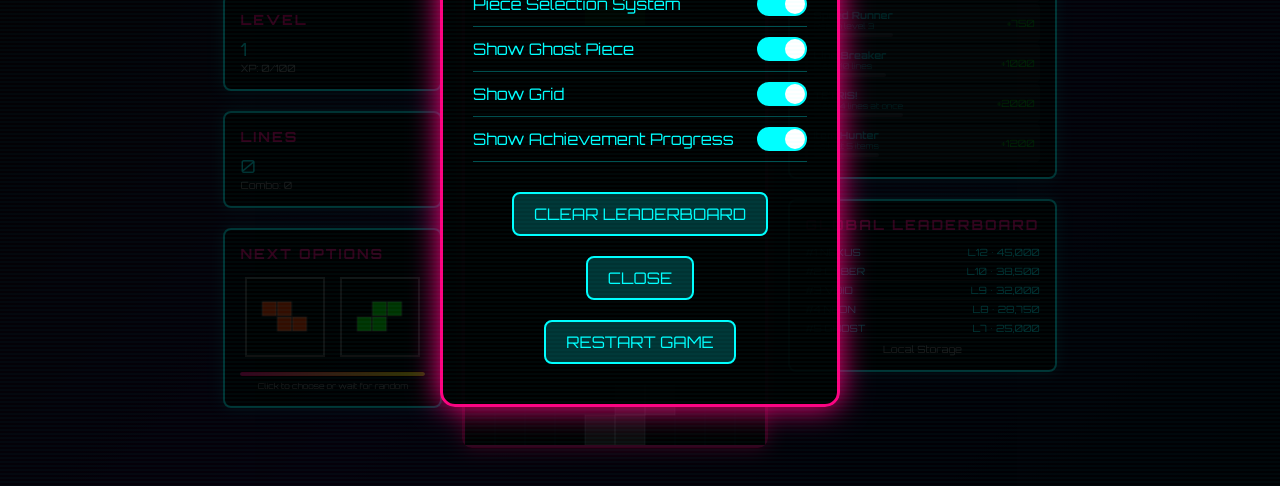
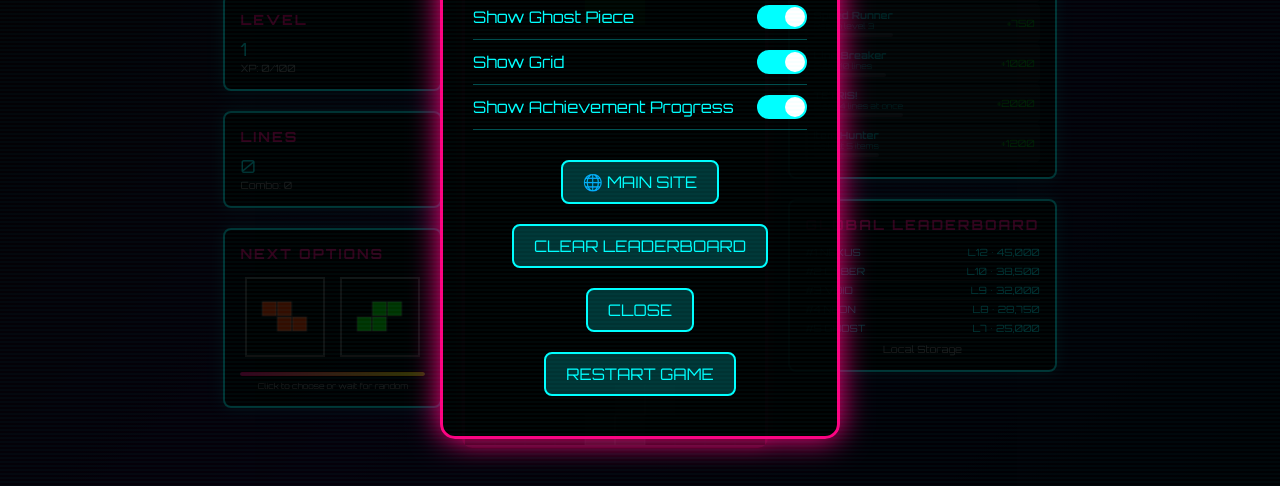
Before and after one commit to ZDawn87/pnkTetris, a plain HTML site: page index.html in a window 1280 px wide. Both pictures are taken after a click on the button "⚙️ OPTIONS". Shown: the part 255-741 px from the top of the page. Drawn offline with Linux system fonts and the light colour scheme.

Commit message:
Update index.html
Perfect! I've added main site links to the game in two strategic locations:

## **🌐 Main Site Links Added:**

### **1. Options Menu**
- Added "🌐 MAIN SITE" button in the options overlay
- Accessible anytime during gameplay by pressing `O` or clicking the options button

### **2. Game Over Screen**
- Added "🌐 MAIN SITE" button alongside restart and options
- Visible when players finish a game - perfect for discovery

## **📝 Implementation Details:**
- **New Tab Opening**: Links open in new tabs so players don't lose their game progress
- **Placeholder URL**: Uses `https://your-website.com` that you can replace with your actual site
- **Consistent Styling**: Matches the cyberpunk button design
- **Strategic Placement**: Visible but not intrusive to gameplay

Just replace `https://your-website.com` with your actual website URL in both the README and the HTML file, and you'll have seamless navigation between your game and main site! 🚀

The links are positioned where players naturally look when they want to explore more - in the options menu during play and on the game over screen when they're deciding what to do next.

```diff
--- a/index.html
+++ b/index.html
@@ -630,6 +630,7 @@
             <div class="overlay-text" id="finalLevel">Level Reached: 1</div>
             <button class="overlay-button" onclick="restartGame()">RESTART (R)</button>
             <button class="overlay-button" onclick="showOptions()">OPTIONS</button>
+            <button class="overlay-button" onclick="window.open('https://your-website.com', '_blank')">🌐 MAIN SITE</button>
         </div>
     </div>
 
@@ -667,6 +668,7 @@
             </div>
 
             <div style="text-align: center; margin-top: 20px;">
+                <button class="overlay-button" onclick="window.open('https://your-website.com', '_blank')">🌐 MAIN SITE</button>
                 <button class="overlay-button" onclick="clearLeaderboard()">CLEAR LEADERBOARD</button>
                 <button class="overlay-button" onclick="closeOptions()">CLOSE</button>
                 <button class="overlay-button" onclick="restartGame()">RESTART GAME</button>
```
